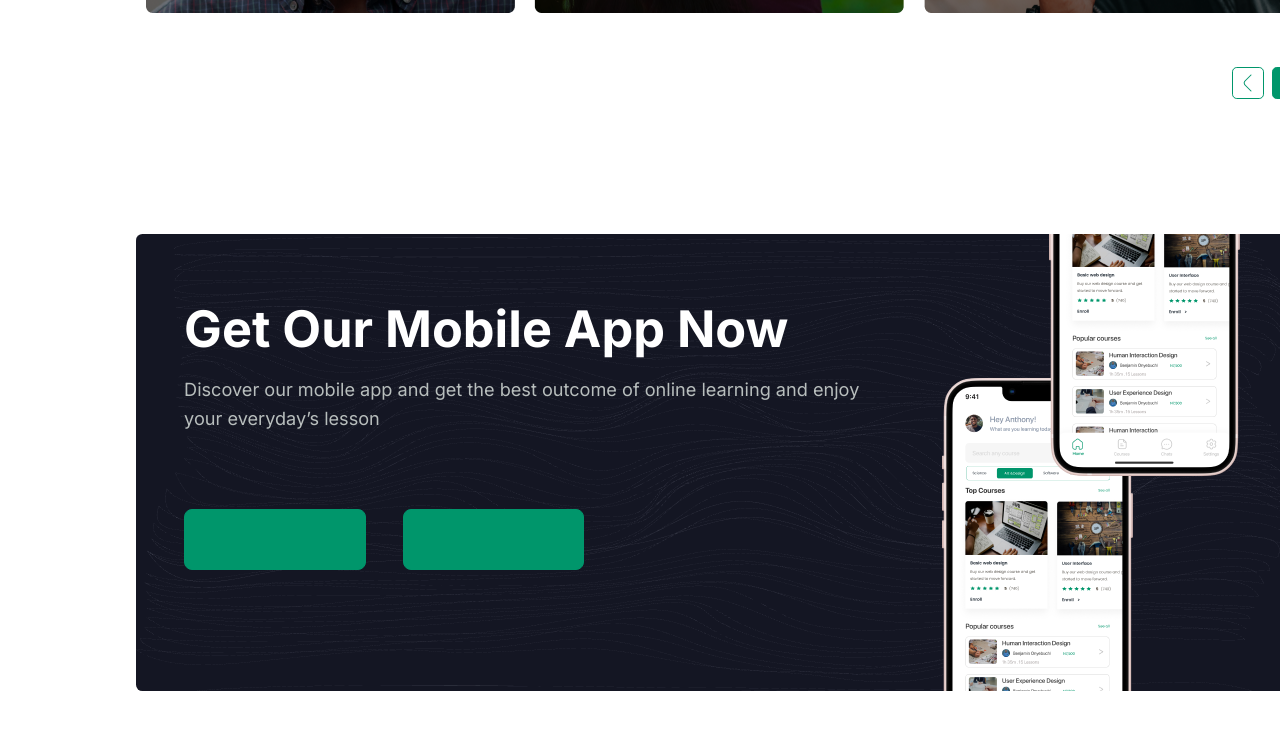
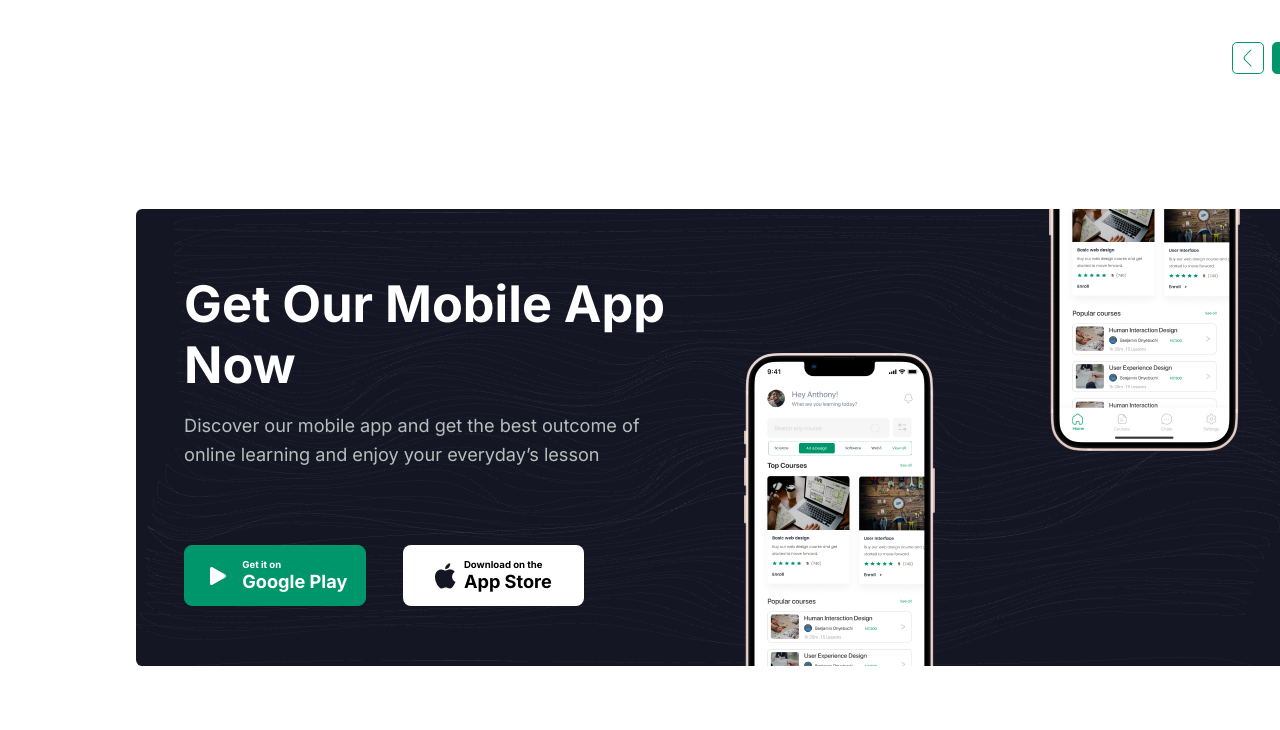
Before and after one commit to fiyintheslim/gldr-frontend, a website: page index.html in a window 1280 px wide. Shown: the part 3834-4564 px from the top of the page. Drawn offline with Linux system fonts and the light colour scheme.

Commit message:
download section complete

```diff
--- a/index.html
+++ b/index.html
@@ -6,7 +6,7 @@
     <meta name="viewport" content="width=device-width, initial-scale=1.0">
     <link rel="preconnect" href="https://fonts.googleapis.com">
     <link rel="preconnect" href="https://fonts.gstatic.com" crossorigin>
-    <link href="https://fonts.googleapis.com/css2?family=Inter:wght@300;400;700&family=Poppins:wght@300;400;500;600;700;800;900&family=Sen:wght@700&display=swap" rel="stylesheet">k href="https://fonts.googleapis.com/css2?family=Poppins:wght@300;400;500;600;700;800;900&family=Sen:wght@700&display=swap" rel="stylesheet">
+    <link href="https://fonts.googleapis.com/css2?family=Inter:wght@300;400;700&family=Poppins:wght@300;400;500;600;700;800;900&family=Sen:wght@700&display=swap" rel="stylesheet">
 
     <link rel="stylesheet" href="css/index.css" />
     <title>GLDR</title>
@@ -218,18 +218,18 @@
                 <h3 class="install__CTA__heading">Get Our Mobile App Now</h3>
                 <p class="install__CTA__desc">Discover our mobile app and get the best outcome of online learning and enjoy your everyday’s lesson</p>
                 <div class="install__CTA__btns">
-                    <button class="btn btn--fill">
-                        <img />
+                    <button class="btn btn--fill andr-download">
+                        <img src="resources/play-fill.svg" class="btn-img" alt="Play store logo" />
                         <p class="btn__text">
-                            <span class="btn__text__top"></span>
-                            <span class="btn__text__bottom"></span>
+                            <span class="btn__text__top">Get it on</span>
+                            <span class="btn__text__bottom">Google Play</span>
                         </p>
                     </button>
-                    <button class="btn btn--fill">
-                        <img />
+                    <button class="btn btn--fill iph-download">
+                        <img src="resources/Apple-logo.png" class="btn-img" alt="Apple store logo" />
                         <p class="btn__text">
-                            <span class="btn__text__top"></span>
-                            <span class="btn__text__bottom"></span>
+                            <span class="btn__text__top">Download on the</span>
+                            <span class="btn__text__bottom">App Store</span>
                         </p>
                     </button>
                 </div>
--- a/scss/download.scss
+++ b/scss/download.scss
@@ -31,12 +31,18 @@
     width: 25rem;
     display: flex;
     justify-content: space-between;
+    .btn{
+        display: flex;
+        justify-content: center;
+        align-items: center;
+    }
 }
 
 .install__imgs{
     position: relative;
     flex-grow: 1;
     height: 100%;
+    min-width: 35rem;
 }
 .phone-top{
     position: absolute;
@@ -48,3 +54,23 @@
     right: 4rem;
     top:0;
 }
+
+.andr-download{
+
+}
+.iph-download{
+    color: #000;
+    background: #fff;
+    border: none;
+}
+.btn__text{
+    display: flex;
+    flex-direction: column;
+    align-items: flex-start;
+    margin-left: 0.5rem;
+    font-family: "Inter", sans-serif;
+}
+.btn__text__top{
+    font-size: 0.6rem;
+    font-weight: 700;
+}
```
Also changed, not shown: css/index.css, resources/Apple-logo.png (added), resources/play-fill.svg (added), 1 other file.
